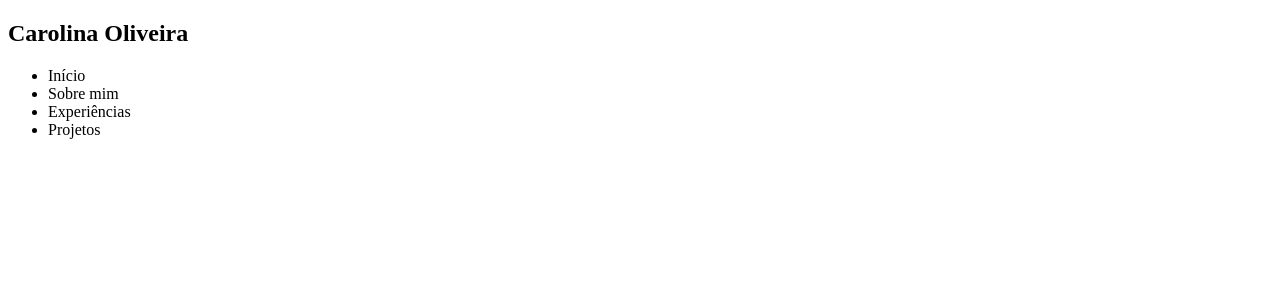
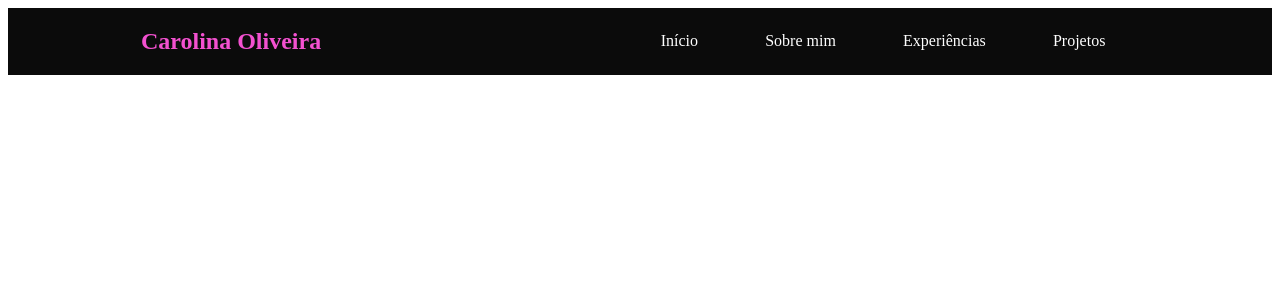
Before and after one commit to mariaccarolina/by_carolina, a Vue app: page / in a window 1280 px wide. Shown: the top 300 px of the page. Built offline with nearby package versions, Linux system fonts and the light colour scheme.

Commit message:
:lipstick: feat: Estilização da header

```diff
--- a/src/App.vue
+++ b/src/App.vue
@@ -7,6 +7,6 @@ import Header from './components/header.vue';
  <Header/>
 </template>
 
-<style scoped>
+<style scoped lang="scss">
 
 </style>
--- a/src/components/header.vue
+++ b/src/components/header.vue
@@ -1,5 +1,4 @@
-<script setup>
-</script>
+<script setup></script>
 
 <template>
   <header>
@@ -15,6 +14,27 @@
   </header>
 </template>
 
-<style>
+<style lang="scss">
+header {
+  background-color: #0b0b0b;
+  color: #FFFFFF;
+  display: flex;
+  align-items: center;
+  justify-content: space-around;
+}
+h2 {
+  color: #f351d0;
+}
 
+ul{
+    display: flex;
+    align-items: center;
+    justify-content: space-around;
+    width: 40vw;
+
+    li{
+        list-style: none;
+        cursor: pointer;
+    }
+}
 </style>
```
Lines whose indentation alone changed are shown as unchanged.
